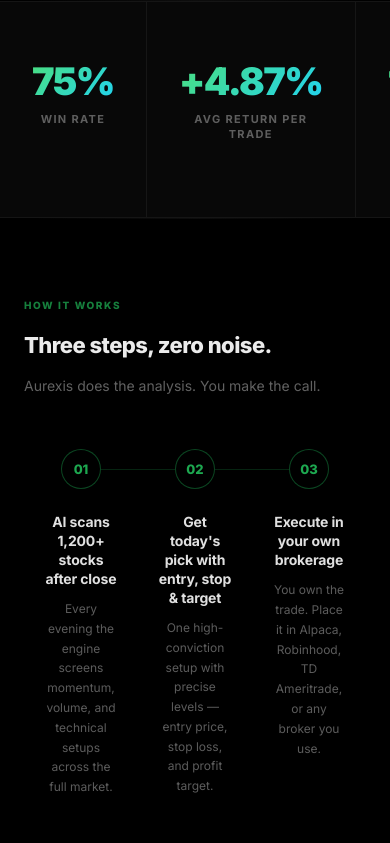
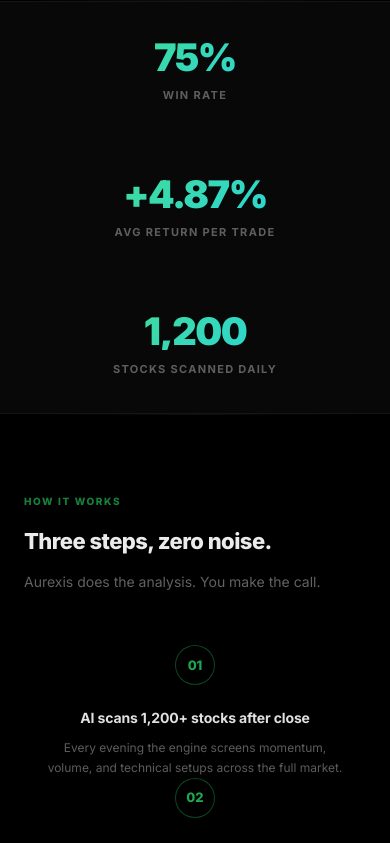
Before and after one commit to aurexisapp-blip/aurexis-frontend, a React (Vite) app: page / in a window 390 px wide. Shown: the part 960-1803 px from the top of the page. Built offline with nearby package versions, Linux system fonts and the light colour scheme.

Commit message:
Fix mobile layout for stats, how it works, and pricing sections

```diff
--- a/src/Landing.jsx
+++ b/src/Landing.jsx
@@ -26,6 +26,14 @@ const GLOBAL_CSS = `
   }
   @keyframes demoSpin {
     to { transform: rotate(360deg); }
+  }
+  @media (max-width: 640px) {
+    .stats-bar { flex-direction: column; }
+    .stats-bar-sep { display: none; }
+    .stats-bar-item { padding: 36px 24px !important; }
+    .timeline-wrap { flex-direction: column; align-items: stretch; }
+    .timeline-track { display: none; }
+    .pricing-row { grid-template-columns: 1fr !important; }
   }
 `;
 function GlobalStyle() { return <style>{GLOBAL_CSS}</style>; }
@@ -478,6 +486,7 @@ function StatBarItem({ raw, label, delay }) {
   return (
     <motion.div
       ref={ref}
+      className="stats-bar-item"
       style={{ flex: 1, textAlign: "center", padding: "60px 32px" }}
       initial={{ opacity: 0, y: 16 }}
       animate={inView ? { opacity: 1, y: 0 } : {}}
@@ -1134,11 +1143,11 @@ export default function Landing({ onGetStarted }) {
         <div style={S.divider} />
 
         {/* ── Stats bar — full width with vertical separators ── */}
-        <div style={S.statsBar}>
+        <div style={S.statsBar} className="stats-bar">
           <StatBarItem raw="75%" label="Win Rate" delay={0} />
-          <div style={S.statsBarSep} />
+          <div style={S.statsBarSep} className="stats-bar-sep" />
           <StatBarItem raw="+4.87%" label="Avg Return Per Trade" delay={110} />
-          <div style={S.statsBarSep} />
+          <div style={S.statsBarSep} className="stats-bar-sep" />
           <StatBarItem raw="1200" label="Stocks Scanned Daily" delay={220} />
         </div>
 
@@ -1152,9 +1161,9 @@ export default function Landing({ onGetStarted }) {
             <p style={S.sectionSub}>Aurexis does the analysis. You make the call.</p>
           </Reveal>
 
-          <div style={S.timelineWrap}>
+          <div style={S.timelineWrap} className="timeline-wrap">
             {/* Connecting line */}
-            <div style={S.timelineTrack} />
+            <div style={S.timelineTrack} className="timeline-track" />
 
             {[
               { num: "01", title: "AI scans 1,200+ stocks after close", desc: "Every evening the engine screens momentum, volume, and technical setups across the full market." },
@@ -1475,7 +1484,7 @@ export default function Landing({ onGetStarted }) {
             <h2 style={S.sectionTitle}>Simple, transparent pricing.</h2>
             <p style={S.sectionSub}>One winning trade covers months of the subscription.</p>
           </Reveal>
-          <div style={S.pricingRow}>
+          <div style={S.pricingRow} className="pricing-row">
             {PRICING_PLANS.map((plan, i) => (
               <PricingCard key={plan.tier} plan={plan} index={i} onGetStarted={onGetStarted} />
             ))}
```
